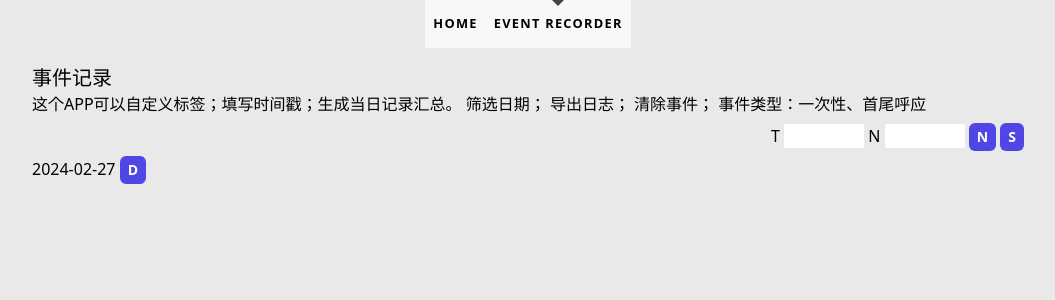
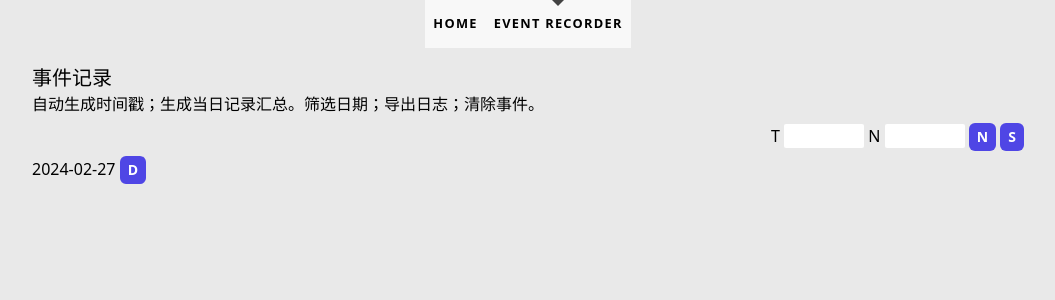
Before and after one commit to armyja/toolbox, a SvelteKit app: page /event-recorder in a window 1280 px wide. Shown: the top 300 px of the page, without its empty margins (112-1167 px from the left). Built offline with nearby package versions, Linux system fonts and the light colour scheme.

Commit message:
更新 +page.svelte

```diff
--- a/src/routes/event-recorder/+page.svelte
+++ b/src/routes/event-recorder/+page.svelte
@@ -150,8 +150,7 @@
 	<h1 class="text-xl">事件记录</h1>
 
 	<p>
-		这个APP可以自定义标签；填写时间戳；生成当日记录汇总。 筛选日期； 导出日志； 清除事件；
-		事件类型：一次性、首尾呼应
+		自动生成时间戳；生成当日记录汇总。筛选日期；导出日志；清除事件。
 	</p>
 
 	<div class="flex justify-between">
@@ -194,6 +193,6 @@
 
 <style lang="postcss">
 	button {
-		@apply rounded-md bg-indigo-600 px-2 py-1 text-sm font-semibold text-white;
+		@apply rounded-md bg-indigo-600 px-2 py-1 text-sm font-semibold text-white select-none;
 	}
 </style>
```
